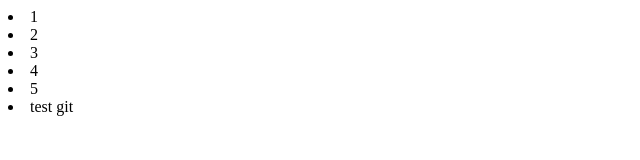
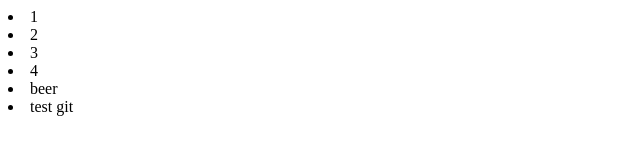
Before and after one commit to ktkathi/test, a plain HTML site: page index.html in a window 1280 px wide. Shown: the full height of the page, 0-640 px from the left. Drawn offline with Linux system fonts and the light colour scheme.

Commit message:
edit index.html change line 5

```diff
--- a/index.html
+++ b/index.html
@@ -5,7 +5,7 @@
 		<li>2</li>
 		<li>3</li>
 		<li>4</li>
-		<li>5</li>
+		<li>beer</li>
 		<li>test git</li>
 	</body>
 </head>
```
